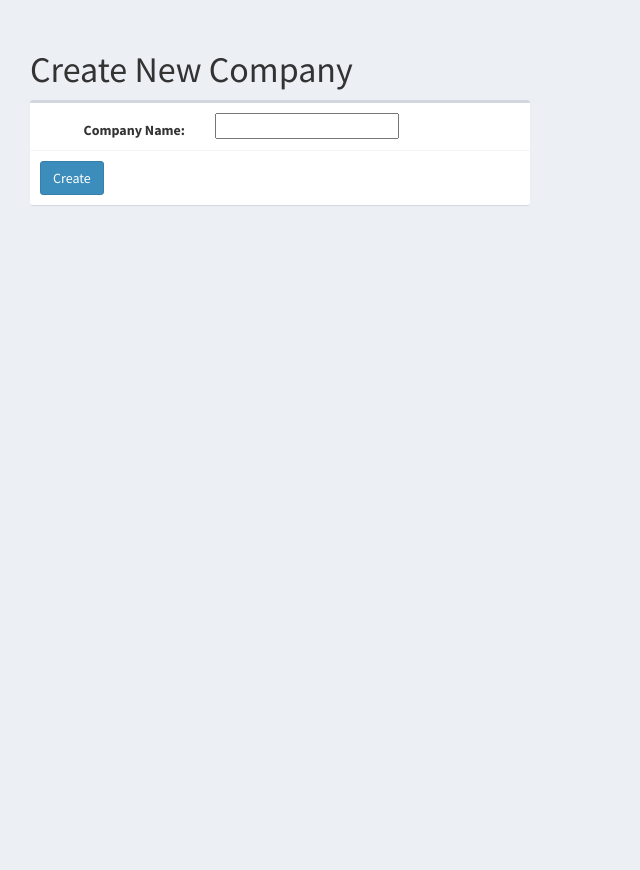
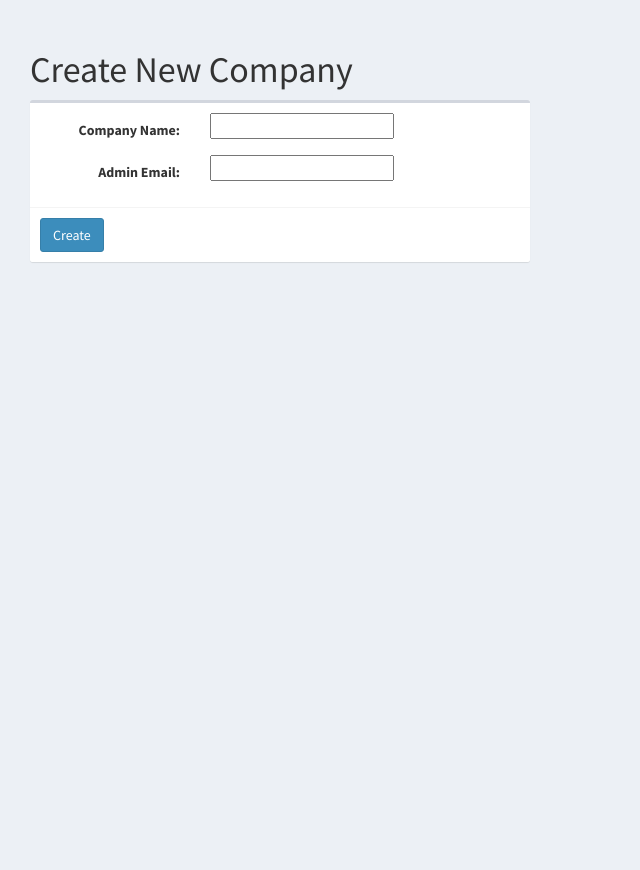
Before and after one commit to romanovskyj/fallball, a Django app: page /ui/resellers/1/new/ in a window 1280 px wide. Shown: the whole page, without its empty margins (0-640 px from the left). Run offline with Django 3.2, Linux system fonts and the light colour scheme; some libraries are stand-ins or nearby versions.

Commit message:
fast commit

```diff
--- a/filesharing/fs/filesharing/forms.py
+++ b/filesharing/fs/filesharing/forms.py
@@ -31,3 +31,4 @@ class CompanyCreateForm(forms.Form):
         self.fields['resellerId'] = forms.CharField(widget=forms.HiddenInput(attrs={'value':resellerId}))
 
     companyname = forms.CharField()
+    admin = forms.CharField()
--- a/filesharing/fs/filesharing/templates/ui/newcompany.html
+++ b/filesharing/fs/filesharing/templates/ui/newcompany.html
@@ -7,8 +7,14 @@
         {% csrf_token %}
         {{ form.resellerId }}
         <div class="box-body">
-            <label class="col-sm-4 control-label">Company Name:</label>
-            <div class="col-sm-3"> {{ form.companyname }}</div>
+            <div class="form-group">
+                <label class="col-sm-4 control-label">Company Name:</label>
+                <div class="col-sm-3"> {{ form.companyname }}</div>
+            </div>
+            <div class="form-group">
+                <label class="col-sm-4 control-label">Admin Email:</label>
+                <div class="col-sm-3"> {{ form.admin }}</div>
+            </div>
         </div>
         <div class="box-footer">
             <button type="submit" value="Submit" class="btn btn-primary">Create</button>
--- a/filesharing/fs/filesharing/templates/ui/resellers.html
+++ b/filesharing/fs/filesharing/templates/ui/resellers.html
@@ -19,8 +19,7 @@
                 {% for reseller in resellers %}
                 <tr>
                     <th style="width: 10px">
-                        <input id="id_mark_{{reseller.id}}" name="mark_{{reseller.id}}"
-                                                   type="checkbox"/>
+                        <input id="id_mark_{{reseller.id}}" name="mark_{{reseller.id}}" type="checkbox"/>
                     </th>
                     <th style="width: 130px"><a href="/ui/resellers/{{reseller.id}}">{{reseller.partnerid}}</a></th>
                     <th style="width: 90px">250</th>
```
